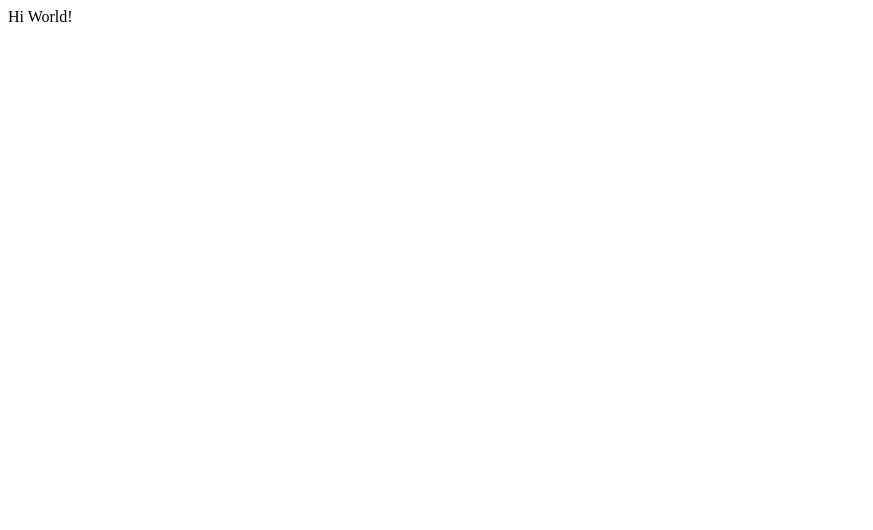
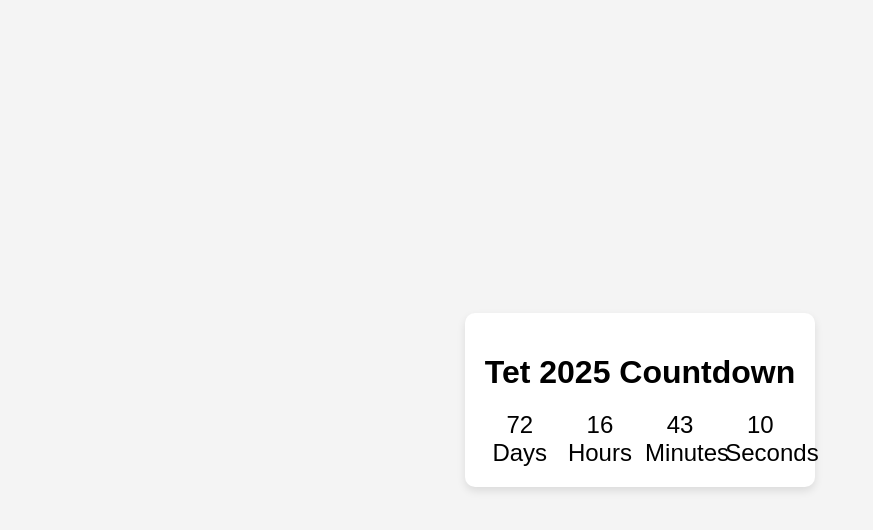
Before and after one commit to hoangtn144/notion_widget, a plain HTML site: page index.html in a window 1280 px wide. Shown: the whole page, without its empty margins (0-873 px from the left). Drawn offline with Linux system fonts and the light colour scheme.

Commit message:
Notion index.html

```diff
--- a/index.html
+++ b/index.html
@@ -1 +1,94 @@
-Hi World!
+<!DOCTYPE html>
+<html lang="en">
+<head>
+  <meta charset="UTF-8">
+  <meta name="viewport" content="width=device-width, initial-scale=1.0">
+  <meta http-equiv="X-UA-Compatible" content="ie=edge">
+  <title>Tet 2025 Countdown</title>
+  <style>
+    body {
+      font-family: Arial, sans-serif;
+      display: flex;
+      justify-content: center;
+      align-items: center;
+      height: 100vh;
+      margin: 0;
+      background-color: #f4f4f4;
+    }
+    .middle {
+      text-align: center;
+      padding: 20px;
+      background-color: #fff;
+      border-radius: 10px;
+      box-shadow: 0 4px 8px rgba(0,0,0,0.1);
+    }
+    .label {
+      font-size: 2rem;
+      margin-bottom: 20px;
+    }
+    .time {
+      display: flex;
+      justify-content: space-between;
+      font-size: 1.5rem;
+    }
+    .time span {
+      width: 70px;
+    }
+  </style>
+</head>
+<body>
+  <div class="middle">
+    <h1 class="label">Tet 2025 Countdown</h1>
+    <div class="time">
+      <span>
+        <span id="d">00</span>
+        Days
+      </span>
+      <span>
+        <span id="h">00</span>
+        Hours
+      </span>
+      <span>
+        <span id="m">00</span>
+        Minutes
+      </span>
+      <span>
+        <span id="s">00</span>
+        Seconds
+      </span>
+    </div>
+  </div>
+
+  <script>
+    // Set the date for Tet 2025 (January 29, 2025)
+    var countdownDate = new Date("Jan 29, 2025 00:00:00").getTime();
+
+    // Update the countdown every 1 second
+    var x = setInterval(function() {
+      var now = new Date().getTime(); // Get current time
+      var distance = countdownDate - now; // Calculate the time remaining
+
+      // Calculate days, hours, minutes, and seconds
+      var days = Math.floor(distance / (1000 * 60 * 60 * 24));
+      var hours = Math.floor((distance % (1000 * 60 * 60 * 24)) / (1000 * 60 * 60));
+      var minutes = Math.floor((distance % (1000 * 60 * 60)) / (1000 * 60));
+      var seconds = Math.floor((distance % (1000 * 60)) / 1000);
+
+      // Display the result in the respective span elements
+      document.getElementById("d").innerHTML = days;
+      document.getElementById("h").innerHTML = hours;
+      document.getElementById("m").innerHTML = minutes;
+      document.getElementById("s").innerHTML = seconds;
+
+      // If the countdown ends, display a message
+      if (distance < 0) {
+        clearInterval(x);
+        document.getElementById("d").innerHTML = "EXPIRED";
+        document.getElementById("h").innerHTML = "";
+        document.getElementById("m").innerHTML = "";
+        document.getElementById("s").innerHTML = "";
+      }
+    }, 1000);
+  </script>
+</body>
+</html>
```
